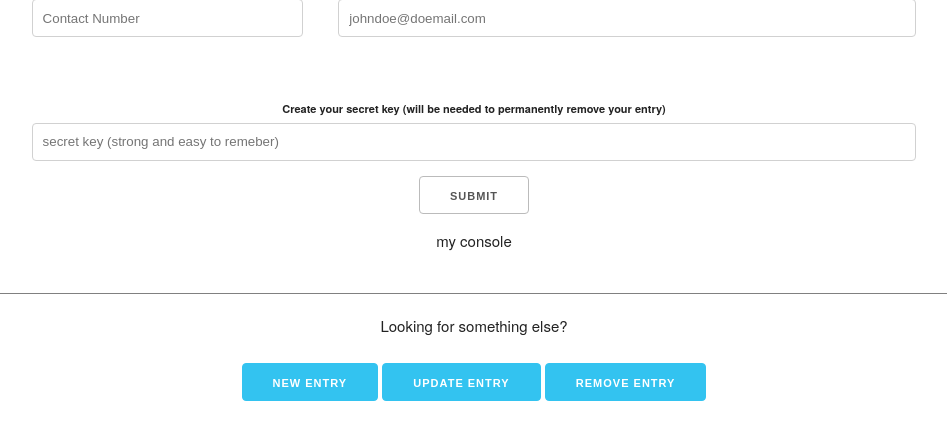
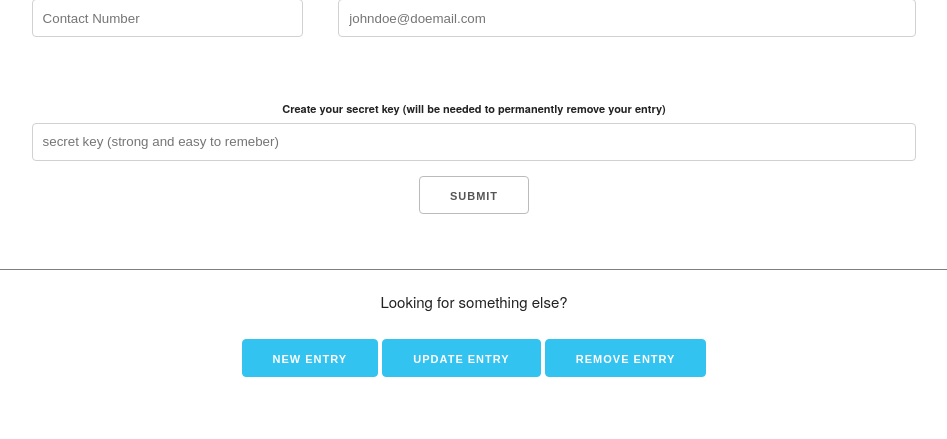
Before and after one commit to INF800/FILTER, a FastAPI app: page /form in a window 1280 px wide. Shown: the part 1125-1564 px from the top of the page, without its empty margins (166-1113 px from the left). After the commit the page ends 1502 px from the top, so only its background shows below. Run offline with FastAPI, Linux system fonts and the light colour scheme.

Commit message:
console comented

```diff
--- a/templates/addrem.html
+++ b/templates/addrem.html
@@ -173,9 +173,11 @@
 
   <input type="button" onclick="getDataAndPOST()" value="submit">
 
+  <!--
  <div id="console">
+ </div>
+ -->
 
-</div>
 </div>
 
 
@@ -183,7 +185,7 @@
 <script>
 	// post for add FORM
 	// -----------------
-	document.getElementById("console").innerHTML = "my console"
+	// document.getElementById("console").innerHTML = "my console"
 	function getDataAndPOST() {
 		var fullName = document.getElementById("fullName").value
 		var nickName = document.getElementById("nickName").value
@@ -230,7 +232,7 @@
 		var email      = document.getElementById("email").value
 		var secretKey  = document.getElementById("secretKey").value
 
-
+		/*
 		document.getElementById("console").innerHTML = `
 			fullName    : ${fullName} ${typeof fullName === 'string'} <br />
 			nickName    : ${nickName} <br />
@@ -250,7 +252,7 @@
 			email         : ${email} <br/>
 			secretKey     : ${secretKey} <br />
 		`;
-
+		*/
 
 	  //post
 	  axios.post('/api/member', {
```
Also changed, not shown: db.db.
